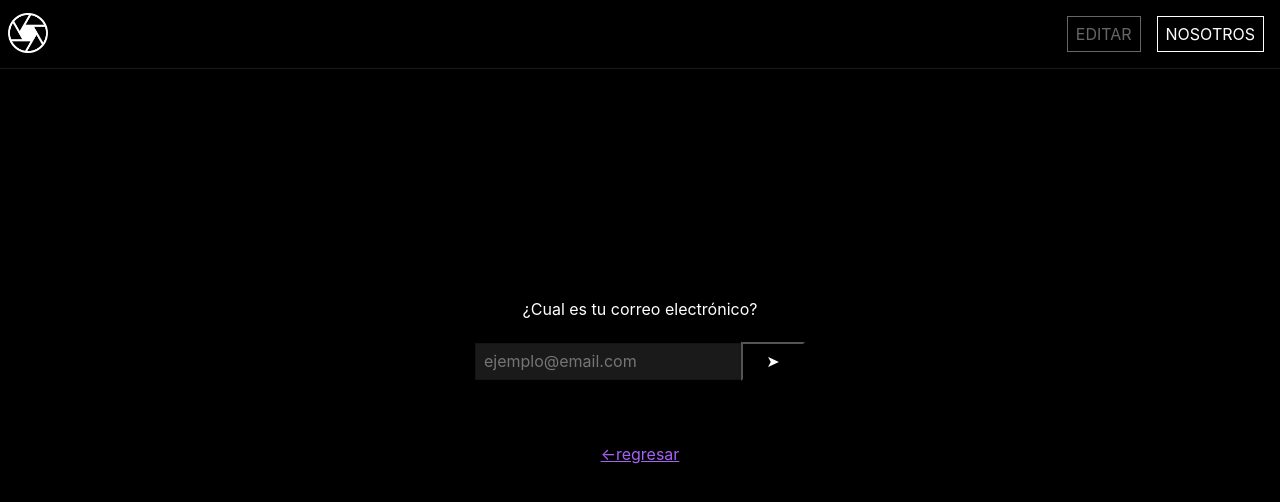
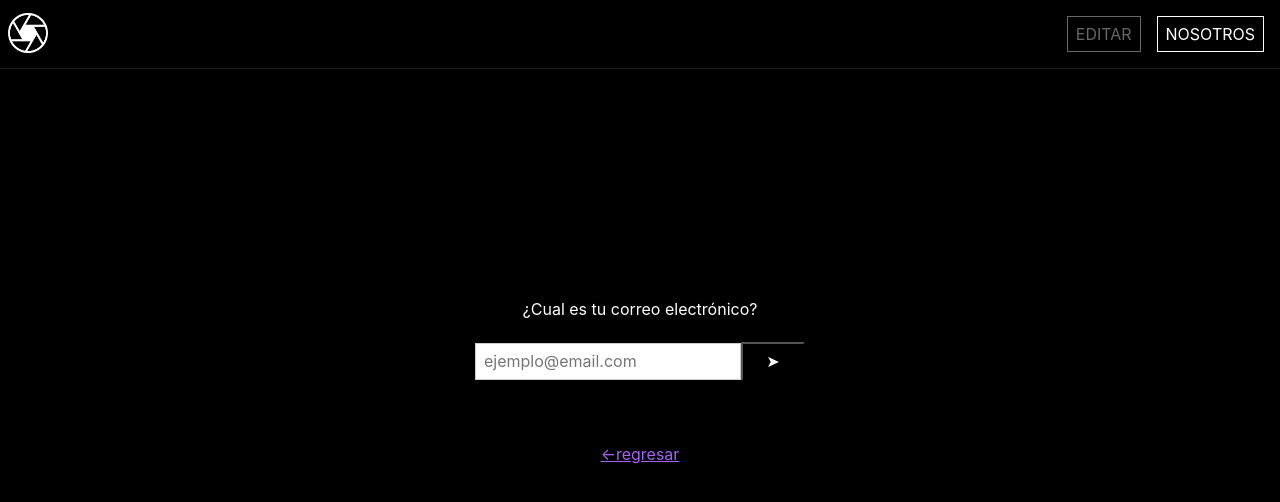
Before and after one commit to pxljohV/directoriopr, a Next.js app: page /join in a window 1280 px wide. Shown: the top 502 px of the page. Built offline with nearby package versions, Linux system fonts and the light colour scheme.

Commit message:
42-email-white

```diff
--- a/Components/join.js
+++ b/Components/join.js
@@ -80,13 +80,13 @@ export default function Join() {
                 <div className=" w-100 white" ref={step1}>
                     <p className="email center  mw5  pa2  tc white" id="email">¿Cual es tu correo electrónico?</p>
                     <div>
-                        <input type="email" name="email" placeholder="ejemplo@email.com" className="pa2 bg-white-10 b--black-20 ba " ref={inputEmail} required />
+                        <input type="email" name="email" placeholder="ejemplo@email.com" className="pa2 bg-white b--black-20 ba " ref={inputEmail} required />
                         <input type="submit" value=" ➤ " className="pa2 bg-black w3 pointer grow white" onClick={handler1} />
                     </div>
                 </div>
                 <div className=" w-100 dn" ref={step2} >
                     <p className="email tl pa2 tc yellow" id="num">Verifica to inbox.</p>
-                    <input type="text" name="num" placeholder="_ _ _ _ _ _" className="pa2 bg-white-10 b--black-20 " ref={inputNum} required />
+                    <input type="text" name="num" placeholder="_ _ _ _ _ _" className="pa2 bg-white b--black-20 " ref={inputNum} required />
                     <input type="submit" value=" ➤ " className="pa2 bg-black w3 pointer grow  white" onClick={handler2} required inputMode="numeric" />
 
                 </div>
```
